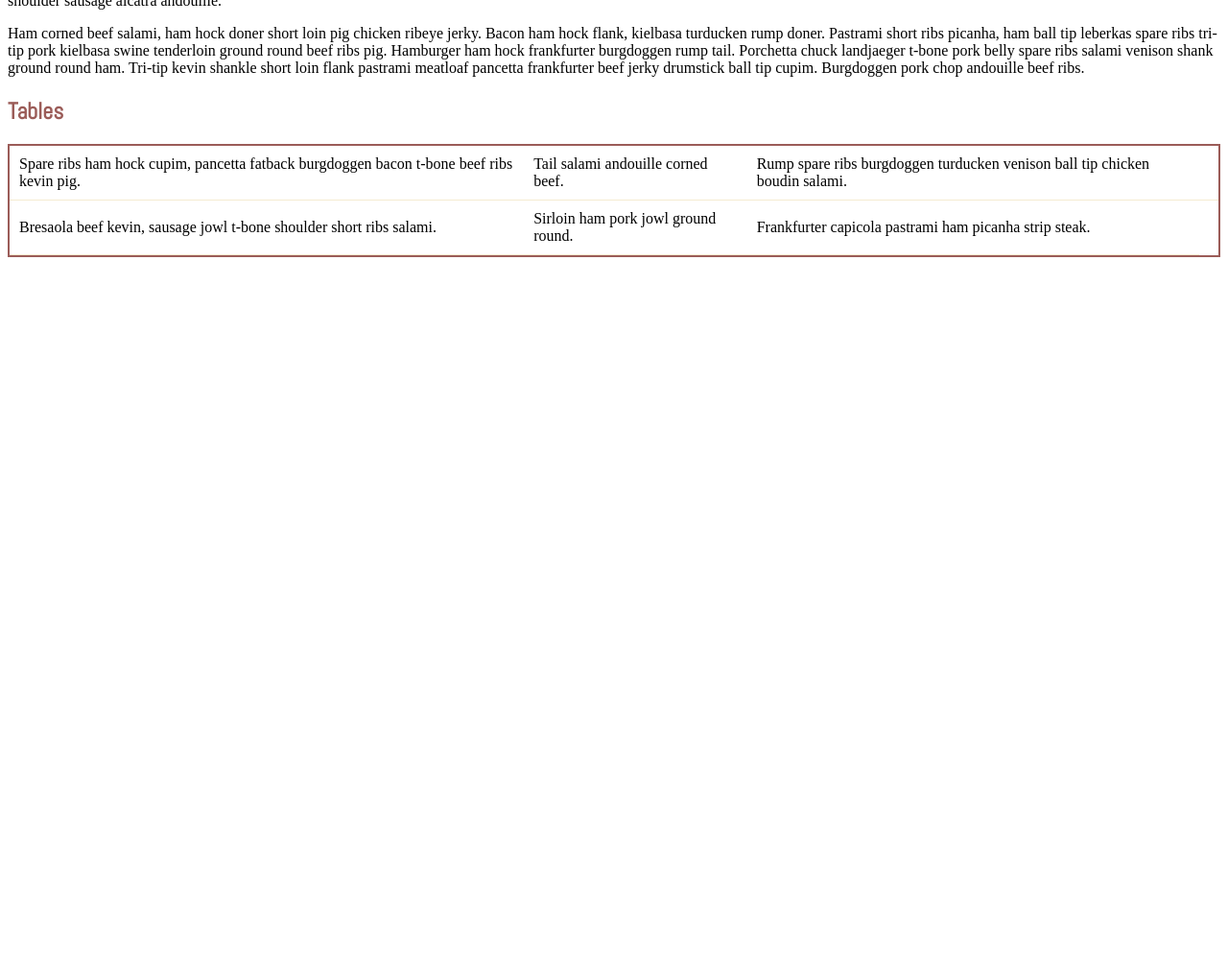
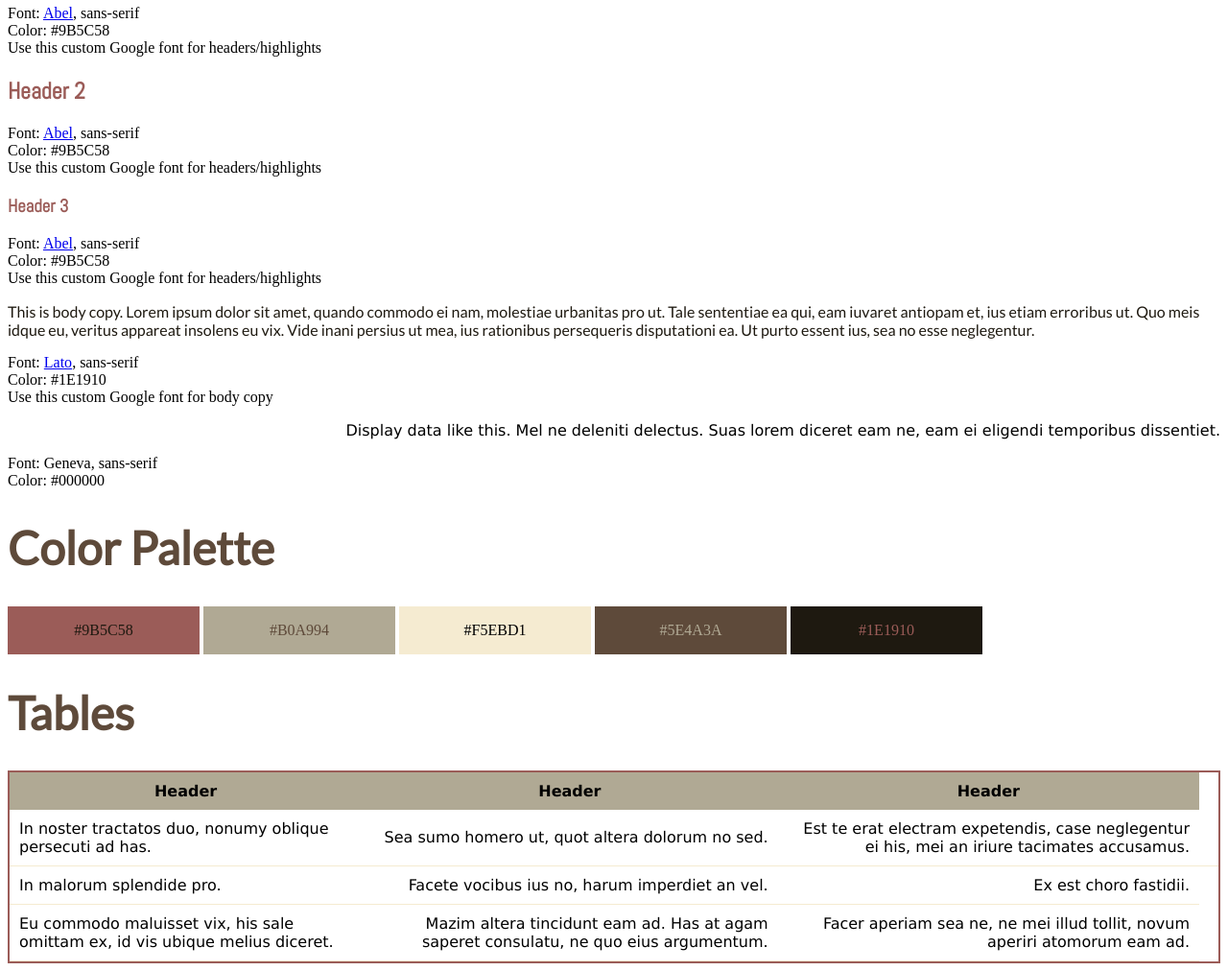
Before and after one commit to christylaguardia-student/cookie-stand, a plain HTML site: page styleguide.html in a window 1280 px wide. Shown: the part 353-1365 px from the top of the page at 96% size. Before the commit the page ends 800 px from the top, so only its background shows below. Drawn offline with Linux system fonts and the light colour scheme.

Commit message:
Add styleguide

```diff
--- a/styleguide.html
+++ b/styleguide.html
@@ -1,28 +1,69 @@
 <!DOCTYPE html>
 <html>
   <head>
+    <title>Style Guide</title>
     <link href="style.css" rel="stylesheet">
-    <link href="https://fonts.googleapis.com/css?family=Abel" rel="stylesheet">
+    <link href="https://fonts.googleapis.com/css?family=Abel|Lato|Oswald:300" rel="stylesheet">
   </head>
   <body>
-    <h1 class="highlight">Style Guide</h1>
-    <h2>Font</h2>
-    <p>Custom Google Font</p>
-    <p>Font for data</p>
-    <p>Font for text</p>
-    <h2>Colors</h2>
-    <p>Bacon ipsum dolor amet ham biltong capicola corned beef ball tip t-bone shank burgdoggen tenderloin. Beef ribs kielbasa shoulder tenderloin fatback pig beef biltong. Landjaeger kielbasa shank doner, meatball prosciutto beef drumstick chicken pork belly salami ham hock rump hamburger. Cow tenderloin turducken brisket sirloin picanha ribeye spare ribs strip steak flank boudin bresaola leberkas. Short ribs turducken brisket prosciutto t-bone spare ribs ham hock swine porchetta strip steak ground round shank chuck beef salami. Drumstick spare ribs shankle leberkas tri-tip, kielbasa shoulder sausage alcatra andouille.</p>
-    <p>Ham corned beef salami, ham hock doner short loin pig chicken ribeye jerky. Bacon ham hock flank, kielbasa turducken rump doner. Pastrami short ribs picanha, ham ball tip leberkas spare ribs tri-tip pork kielbasa swine tenderloin ground round beef ribs pig. Hamburger ham hock frankfurter burgdoggen rump tail. Porchetta chuck landjaeger t-bone pork belly spare ribs salami venison shank ground round ham. Tri-tip kevin shankle short loin flank pastrami meatloaf pancetta frankfurter beef jerky drumstick ball tip cupim. Burgdoggen pork chop andouille beef ribs.</p>
-    <h2>Tables</h2>
-    <table>
+    <h1 class="bigHead">Main Header Guidelines</h1>
+    <p>Font: <a href="https://fonts.googleapis.com/css?family=Lato">Lato</a>, sans-serif<br>Color: #1E1910<br>Use this custom Google font for headers/highlights</p>
+
+    <h1 class="bigHead">Typography</h1>
+
+    <h1>Header 1</h1>
+    <p>Font: <a href="https://fonts.googleapis.com/css?family=Abel">Abel</a>, sans-serif<br>Color: #9B5C58<br>Use this custom Google font for headers/highlights</p>
+    <h2>Header 2</h2>
+    <p>Font: <a href="https://fonts.googleapis.com/css?family=Abel">Abel</a>, sans-serif<br>Color: #9B5C58<br>Use this custom Google font for headers/highlights</p>
+    <h3>Header 3</h3>
+    <p>Font: <a href="https://fonts.googleapis.com/css?family=Abel">Abel</a>, sans-serif<br>Color: #9B5C58<br>Use this custom Google font for headers/highlights</p>
+
+    <p class="text">This is body copy. Lorem ipsum dolor sit amet, quando commodo ei nam, molestiae urbanitas pro ut. Tale sententiae ea qui, eam iuvaret antiopam et, ius etiam erroribus ut. Quo meis idque eu, veritus appareat insolens eu vix. Vide inani persius ut mea, ius rationibus persequeris disputationi ea. Ut purto essent ius, sea no esse neglegentur.</p>
+    <p>Font: <a href="https://fonts.googleapis.com/css?family=Lato">Lato</a>, sans-serif<br>Color: #1E1910<br>Use this custom Google font for body copy</p>
+
+    <p class="data">Display data like this. Mel ne deleniti delectus. Suas lorem diceret eam ne, eam ei eligendi temporibus dissentiet.</p>
+    <p>Font: Geneva, sans-serif<br>Color: #000000</p>
+
+    <h1 class="bigHead">Color Palette</h1>
+
+    <div id="light" class="container">
+      <p>#9B5C58</p>
+    </div>
+    <div id="mediumLight" class="container">
+      <p>#B0A994</p>
+    </div>
+    <div id="medium" class="container">
+      <p>#F5EBD1</p>
+    </div>
+    <div id="mediumDark" class="container">
+      <p>#5E4A3A</p>
+    </div>
+    <div id="dark" class="container">
+      <p>#1E1910</p>
+    </div>
+
+    <h1 class="bigHead">Tables</h1>
+
+    <table class="data">
       <tr>
-        <td>Spare ribs ham hock cupim, pancetta fatback burgdoggen bacon t-bone beef ribs kevin pig.</td>
-        <td>Tail salami andouille corned beef.</td>
-        <td>Rump spare ribs burgdoggen turducken venison ball tip chicken boudin salami.<td>
+        <th>Header</th>
+        <th>Header</th>
+        <th>Header</th>
       </tr>
-        <td>Bresaola beef kevin, sausage jowl t-bone shoulder short ribs salami.</td>
-        <td>Sirloin ham pork jowl ground round.</td>
-        <td>Frankfurter capicola pastrami ham picanha strip steak.</td>
+      <tr>
+        <td class="leftColumn">In noster tractatos duo, nonumy oblique persecuti ad has.</td>
+        <td>Sea sumo homero ut, quot altera dolorum no sed.</td>
+        <td>Est te erat electram expetendis, case neglegentur ei his, mei an iriure tacimates accusamus.<td>
+      </tr>
+      <tr>
+        <td class="leftColumn">In malorum splendide pro.</td>
+        <td>Facete vocibus ius no, harum imperdiet an vel.</td>
+        <td>Ex est choro fastidii.</td>
+      </tr>
+      <tr>
+        <td class="leftColumn">Eu commodo maluisset vix, his sale omittam ex, id vis ubique melius diceret.</td>
+        <td>Mazim altera tincidunt eam ad. Has at agam saperet consulatu, ne quo eius argumentum.</td>
+        <td>Facer aperiam sea ne, ne mei illud tollit, novum aperiri atomorum eam ad.</td>
       </tr>
     </table>
   </body>
```
